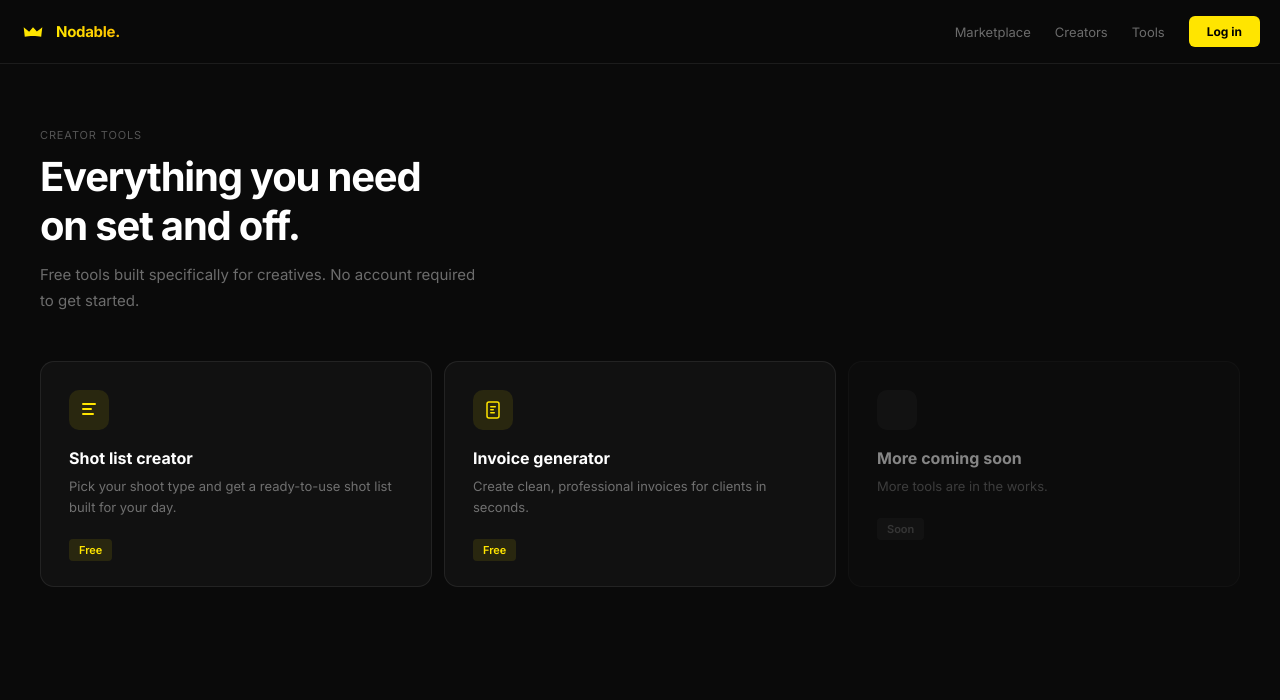
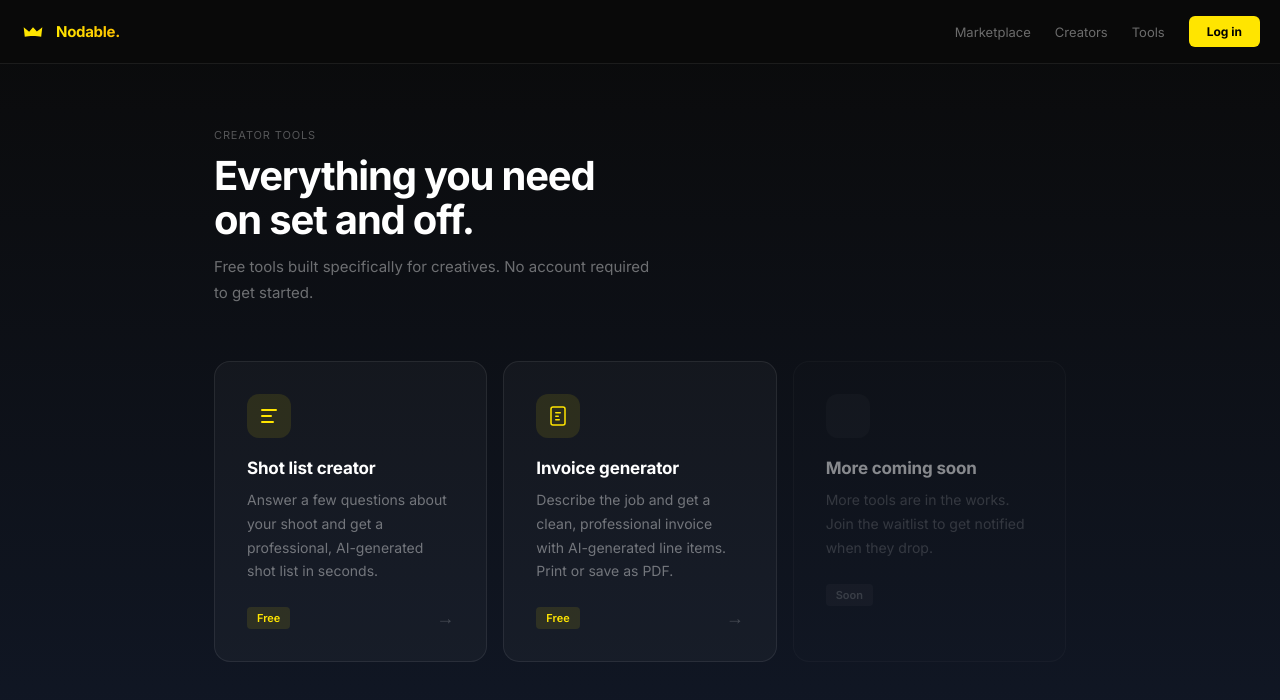
Before and after one commit to f8chwpnkcm-ctrl/framesllc, a Next.js app: page /tools in a window 1280 px wide. Shown: the top 700 px of the page. Built offline with nearby package versions, Linux system fonts and the light colour scheme; no server answers.

Commit message:
fix tools page background and layout

```diff
--- a/app/tools/page.tsx
+++ b/app/tools/page.tsx
@@ -1,52 +1,65 @@
+import Link from 'next/link'
 import Navbar from '../components/Navbar'
-import Link from 'next/link'
 
 export default function Tools() {
   return (
-    <main style={{ background: '#0a0a0a', minHeight: '100vh' }}>
+    <main style={{ minHeight: '100vh', background: 'linear-gradient(to bottom, #0a0a0a, #111827)', fontFamily: 'var(--font-inter), sans-serif' }}>
       <Navbar />
-      <div style={{ padding: '64px 40px' }}>
-        <div style={{ marginBottom: '48px' }}>
-          <div style={{ color: 'rgba(255,255,255,0.3)', fontSize: '11px', letterSpacing: '0.08em', textTransform: 'uppercase' as const, marginBottom: '10px' }}>Creator tools</div>
-          <h1 style={{ color: '#fff', fontSize: '40px', fontWeight: '700', letterSpacing: '-0.03em', margin: '0 0 12px' }}>Everything you need<br />on set and off.</h1>
+
+      <div style={{ maxWidth: '900px', margin: '0 auto', padding: '64px 24px' }}>
+
+        <div style={{ marginBottom: '56px' }}>
+          <div style={{ color: 'rgba(255,255,255,0.3)', fontSize: '11px', letterSpacing: '0.08em', textTransform: 'uppercase' as const, marginBottom: '12px' }}>Creator tools</div>
+          <h1 style={{ color: '#fff', fontSize: '40px', fontWeight: '700', letterSpacing: '-0.03em', margin: '0 0 12px', lineHeight: '1.1' }}>Everything you need<br />on set and off.</h1>
           <p style={{ color: 'rgba(255,255,255,0.4)', fontSize: '15px', lineHeight: '1.7', maxWidth: '440px', margin: 0 }}>Free tools built specifically for creatives. No account required to get started.</p>
         </div>
-        <div style={{ display: 'grid', gridTemplateColumns: 'repeat(3, 1fr)', gap: '12px' }}>
+
+        <div style={{ display: 'grid', gridTemplateColumns: 'repeat(auto-fit, minmax(260px, 1fr))', gap: '16px' }}>
+
           <Link href="/tools/shot-list" style={{ textDecoration: 'none' }}>
-            <div style={{ background: 'rgba(255,255,255,0.03)', border: '0.5px solid rgba(255,255,255,0.08)', borderRadius: '14px', padding: '28px', cursor: 'pointer', height: '100%' }}>
-              <div style={{ width: '40px', height: '40px', background: 'rgba(255,229,0,0.1)', borderRadius: '10px', display: 'flex', alignItems: 'center', justifyContent: 'center', marginBottom: '18px' }}>
-                <svg width="18" height="18" viewBox="0 0 18 18" fill="none">
-                  <rect x="2" y="2" width="14" height="2" rx="1" fill="#FFE500"/>
-                  <rect x="2" y="7" width="10" height="2" rx="1" fill="#FFE500"/>
-                  <rect x="2" y="12" width="12" height="2" rx="1" fill="#FFE500"/>
+            <div style={{ background: 'rgba(255,255,255,0.03)', border: '0.5px solid rgba(255,255,255,0.08)', borderRadius: '16px', padding: '32px', height: '100%', transition: 'border-color 0.2s' }}>
+              <div style={{ width: '44px', height: '44px', background: 'rgba(255,229,0,0.1)', borderRadius: '12px', display: 'flex', alignItems: 'center', justifyContent: 'center', marginBottom: '20px' }}>
+                <svg width="20" height="20" viewBox="0 0 20 20" fill="none">
+                  <rect x="2" y="3" width="16" height="2" rx="1" fill="#FFE500"/>
+                  <rect x="2" y="9" width="11" height="2" rx="1" fill="#FFE500"/>
+                  <rect x="2" y="15" width="13" height="2" rx="1" fill="#FFE500"/>
                 </svg>
               </div>
-              <div style={{ color: '#fff', fontSize: '16px', fontWeight: '700', marginBottom: '8px' }}>Shot list creator</div>
-              <div style={{ color: 'rgba(255,255,255,0.4)', fontSize: '13px', lineHeight: '1.6', marginBottom: '20px' }}>Pick your shoot type and get a ready-to-use shot list built for your day.</div>
-              <span style={{ fontSize: '11px', fontWeight: '600', color: '#FFE500', background: 'rgba(255,229,0,0.1)', padding: '4px 10px', borderRadius: '4px' }}>Free</span>
+              <div style={{ color: '#fff', fontSize: '17px', fontWeight: '700', marginBottom: '10px', letterSpacing: '-0.01em' }}>Shot list creator</div>
+              <div style={{ color: 'rgba(255,255,255,0.4)', fontSize: '14px', lineHeight: '1.7', marginBottom: '24px' }}>Answer a few questions about your shoot and get a professional, AI-generated shot list in seconds.</div>
+              <div style={{ display: 'flex', alignItems: 'center', justifyContent: 'space-between' }}>
+                <span style={{ fontSize: '11px', fontWeight: '600', color: '#FFE500', background: 'rgba(255,229,0,0.1)', padding: '4px 10px', borderRadius: '4px' }}>Free</span>
+                <span style={{ color: 'rgba(255,255,255,0.2)', fontSize: '18px' }}>→</span>
+              </div>
             </div>
           </Link>
+
           <Link href="/tools/invoice" style={{ textDecoration: 'none' }}>
-            <div style={{ background: 'rgba(255,255,255,0.03)', border: '0.5px solid rgba(255,255,255,0.08)', borderRadius: '14px', padding: '28px', cursor: 'pointer', height: '100%' }}>
-              <div style={{ width: '40px', height: '40px', background: 'rgba(255,229,0,0.1)', borderRadius: '10px', display: 'flex', alignItems: 'center', justifyContent: 'center', marginBottom: '18px' }}>
-                <svg width="18" height="18" viewBox="0 0 18 18" fill="none">
-                  <rect x="3" y="1" width="12" height="16" rx="2" stroke="#FFE500" strokeWidth="1.5"/>
-                  <rect x="6" y="5" width="6" height="1.5" rx="0.75" fill="#FFE500"/>
-                  <rect x="6" y="8" width="4" height="1.5" rx="0.75" fill="#FFE500"/>
-                  <rect x="6" y="11" width="5" height="1.5" rx="0.75" fill="#FFE500"/>
+            <div style={{ background: 'rgba(255,255,255,0.03)', border: '0.5px solid rgba(255,255,255,0.08)', borderRadius: '16px', padding: '32px', height: '100%' }}>
+              <div style={{ width: '44px', height: '44px', background: 'rgba(255,229,0,0.1)', borderRadius: '12px', display: 'flex', alignItems: 'center', justifyContent: 'center', marginBottom: '20px' }}>
+                <svg width="20" height="20" viewBox="0 0 20 20" fill="none">
+                  <rect x="3" y="1" width="14" height="18" rx="2" stroke="#FFE500" strokeWidth="1.5"/>
+                  <rect x="7" y="6" width="6" height="1.5" rx="0.75" fill="#FFE500"/>
+                  <rect x="7" y="9.5" width="4" height="1.5" rx="0.75" fill="#FFE500"/>
+                  <rect x="7" y="13" width="5" height="1.5" rx="0.75" fill="#FFE500"/>
                 </svg>
               </div>
-              <div style={{ color: '#fff', fontSize: '16px', fontWeight: '700', marginBottom: '8px' }}>Invoice generator</div>
-              <div style={{ color: 'rgba(255,255,255,0.4)', fontSize: '13px', lineHeight: '1.6', marginBottom: '20px' }}>Create clean, professional invoices for clients in seconds.</div>
-              <span style={{ fontSize: '11px', fontWeight: '600', color: '#FFE500', background: 'rgba(255,229,0,0.1)', padding: '4px 10px', borderRadius: '4px' }}>Free</span>
+              <div style={{ color: '#fff', fontSize: '17px', fontWeight: '700', marginBottom: '10px', letterSpacing: '-0.01em' }}>Invoice generator</div>
+              <div style={{ color: 'rgba(255,255,255,0.4)', fontSize: '14px', lineHeight: '1.7', marginBottom: '24px' }}>Describe the job and get a clean, professional invoice with AI-generated line items. Print or save as PDF.</div>
+              <div style={{ display: 'flex', alignItems: 'center', justifyContent: 'space-between' }}>
+                <span style={{ fontSize: '11px', fontWeight: '600', color: '#FFE500', background: 'rgba(255,229,0,0.1)', padding: '4px 10px', borderRadius: '4px' }}>Free</span>
+                <span style={{ color: 'rgba(255,255,255,0.2)', fontSize: '18px' }}>→</span>
+              </div>
             </div>
           </Link>
-          <div style={{ background: 'rgba(255,255,255,0.02)', border: '0.5px solid rgba(255,255,255,0.05)', borderRadius: '14px', padding: '28px', opacity: 0.5 }}>
-            <div style={{ width: '40px', height: '40px', background: 'rgba(255,255,255,0.05)', borderRadius: '10px', marginBottom: '18px' }}></div>
-            <div style={{ color: '#fff', fontSize: '16px', fontWeight: '700', marginBottom: '8px' }}>More coming soon</div>
-            <div style={{ color: 'rgba(255,255,255,0.4)', fontSize: '13px', lineHeight: '1.6', marginBottom: '20px' }}>More tools are in the works.</div>
+
+          <div style={{ background: 'rgba(255,255,255,0.015)', border: '0.5px solid rgba(255,255,255,0.05)', borderRadius: '16px', padding: '32px', opacity: 0.5 }}>
+            <div style={{ width: '44px', height: '44px', background: 'rgba(255,255,255,0.04)', borderRadius: '12px', marginBottom: '20px' }} />
+            <div style={{ color: '#fff', fontSize: '17px', fontWeight: '700', marginBottom: '10px', letterSpacing: '-0.01em' }}>More coming soon</div>
+            <div style={{ color: 'rgba(255,255,255,0.3)', fontSize: '14px', lineHeight: '1.7', marginBottom: '24px' }}>More tools are in the works. Join the waitlist to get notified when they drop.</div>
             <span style={{ fontSize: '11px', fontWeight: '600', color: 'rgba(255,255,255,0.3)', background: 'rgba(255,255,255,0.05)', padding: '4px 10px', borderRadius: '4px' }}>Soon</span>
           </div>
+
         </div>
       </div>
     </main>
```
